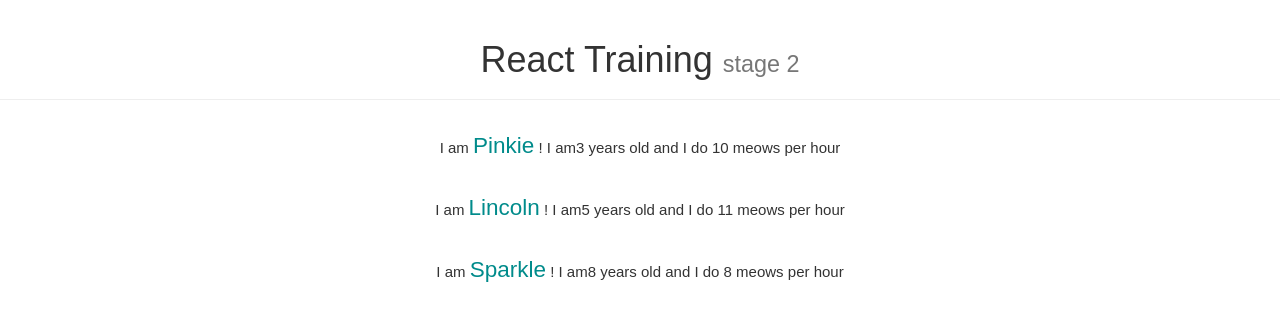
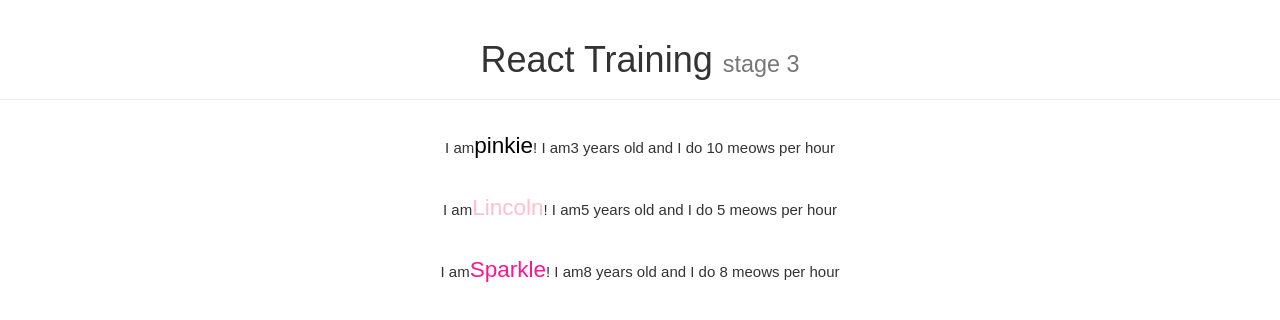
Before and after one commit to abenoit/react-training-exercices, a React (Create React App) app: page / in a window 1280 px wide. Shown: the top 320 px of the page. Built offline with nearby package versions, Linux system fonts and the light colour scheme.

Commit message:
Correction of tp2

```diff
--- a/src/App/App.js
+++ b/src/App/App.js
@@ -3,17 +3,40 @@ import { PageHeader } from 'react-bootstrap';
 import Cat from '../Cat/Cat';
 import './App.css';
 
+const cats = [
+  {
+    name: 'pinkie',
+    age: 3,
+    color: 'black'
+  },
+  {
+    name: 'Lincoln',
+    age: 5,
+    meowsPerHour: 5,
+    color: 'pink'
+  },
+  {
+    name: 'Sparkle',
+    meowsPerHour: 8,
+    age: 8
+  }
+];
 class App extends Component {
   render() {
     return (
       <div className="App">
         <PageHeader>
-          React Training <small>stage 2</small>
+          React Training <small>stage 3</small>
         </PageHeader>
 
-        <Cat name="Pinkie" age={3} />
-        <Cat name="Lincoln" age={5} meowsPerHour={11} />
-        <Cat name="Sparkle" age={8} meowsPerHour={8} />
+        {cats.map(cat => (
+          <Cat
+            name={cat.name}
+            age={cat.age}
+            meowsPerHour={cat.meowsPerHour}
+            color={cat.color}
+          />
+        ))}
       </div>
     );
   }
--- a/src/Cat/Cat.js
+++ b/src/Cat/Cat.js
@@ -5,11 +5,13 @@ import './Cat.css';
 const propTypes = {
   name: PropTypes.string.isRequired,
   age: PropTypes.number.isRequired,
-  meowsPerHour: PropTypes.number
+  meowsPerHour: PropTypes.number,
+  color: PropTypes.string
 };
 
 const defaultProps = {
-  meowsPerHour: 10
+  meowsPerHour: 10,
+  color: 'deeppink'
 };
 
 class Cat extends Component {
@@ -17,7 +19,11 @@ class Cat extends Component {
     return (
       <div className="Cat">
         <p>
-          I am <span className="name">{this.props.name}</span> ! I am
+          I am
+          <span className="name" style={{ color: this.props.color }}>
+            {this.props.name}
+          </span>
+          ! I am
           {this.props.age} years old and I do {this.props.meowsPerHour} meows
           per hour
         </p>
```
